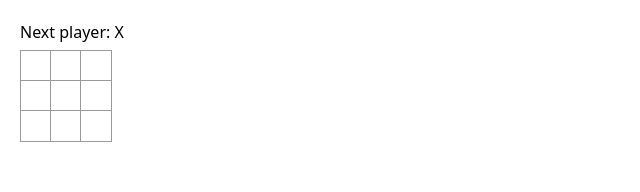
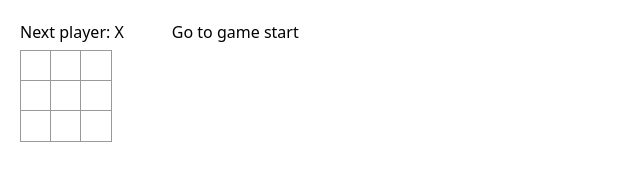
Before and after one commit to alsorcam/tic-tac-toe, a Next.js app: page / in a window 1280 px wide. Shown: the top 192 px of the page, without its empty margins (0-640 px from the left). Built offline with nearby package versions, Linux system fonts and the light colour scheme.

Commit message:
feat: Store move history and jump to moves

```diff
--- a/src/pages/_app.tsx
+++ b/src/pages/_app.tsx
@@ -1,18 +1,59 @@
 import '@/styles/globals.css';
 import React from 'react';
 
-export default function Board() {
-  const [isNextX, setIsNextX] = React.useState(true);
-  const [squares, setSquares] = React.useState(Array(9).fill(null));
+export default function Game() {
+  const [history, setHistory] = React.useState([Array(9).fill(null)]);
+  const [currentMove, setCurrentMove] = React.useState(0);
+  const isNextX = currentMove % 2 === 0;
+  const currentSquares = history[currentMove];
 
+  function handlePlay(nextSquares: Array<string | null>): void {
+    const nextHistory = [...history.slice(0, currentMove + 1), nextSquares];
+    setHistory(nextHistory);
+    setCurrentMove(nextHistory.length - 1);
+  }
+
+  function jumpTo(nextMove: number) {
+    setCurrentMove(nextMove);
+  }
+
+  const moves = history.map((_, move) => {
+    let description;
+    if (move > 0) {
+      description = 'Go to move #' + move;
+    } else {
+      description = 'Go to game start';
+    }
+    return (
+      <li key={move}>
+        <button onClick={() => jumpTo(move)}>{description}</button>
+      </li>
+    );
+  });
+
+  return (
+    <div className="flex gap-12">
+      <div>
+        <Board isNextX={isNextX} squares={currentSquares} onPlay={handlePlay} />
+      </div>
+      <ol>{moves}</ol>
+    </div>
+  );
+}
+
+interface BoardProps {
+  isNextX: boolean;
+  squares: Array<string | null>;
+  onPlay: Function;
+}
+function Board({ isNextX, squares, onPlay }: Readonly<BoardProps>) {
   function handleClick(i: number): void {
     if (squares[i] || calculateWinner(squares)) {
       return;
     }
     const nextSquares = squares.slice();
     nextSquares[i] = isNextX ? 'X' : 'O';
-    setSquares(nextSquares);
-    setIsNextX(!isNextX);
+    onPlay(nextSquares);
   }
 
   const winner = calculateWinner(squares);
```
